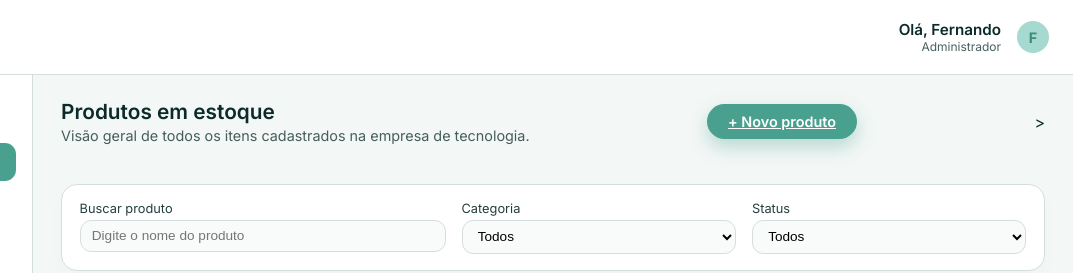
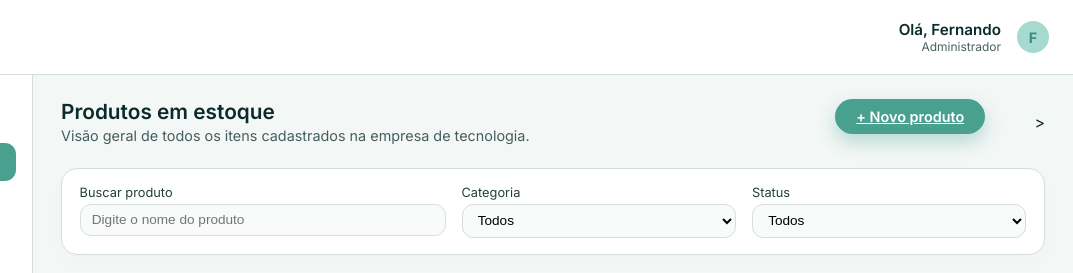
Before and after one commit to fernandoffarias/FeControle, a plain HTML site: page produtos.html in a window 1280 px wide. Shown: the top 273 px of the page, 207-1280 px from the left. Drawn offline with Linux system fonts and the light colour scheme.

Commit message:
Ajusta botão novo produto e cadastro

```diff
--- a/_css/produtos.css
+++ b/_css/produtos.css
@@ -10,12 +10,15 @@
   opacity: 0.75;
 }
 
-.produtos-header {
-  display: flex;
-  align-items: center;
-  justify-content: space-between;
-  gap: 1rem;
-  margin-bottom: 1rem;
+.produtos-header{
+    display:flex;
+    justify-content:space-between;
+    align-items:center;
+    width:100%;
+}
+
+.produtos-header .btn-primario{
+    margin-left:auto;
 }
 
 .btn-primario {
@@ -280,3 +283,34 @@
     width: 100%;
   }
 }
+.header-produtos-ajuste {
+  display: grid !important;
+  grid-template-columns: 1fr auto !important;
+  align-items: center !important;
+  width: 100% !important;
+}
+
+.header-produtos-ajuste .btn-primario {
+  justify-self: end !important;
+  margin-right: 260px !important;
+}
+.produtos-header {
+  position: relative !important;
+  width: 100% !important;
+}
+
+.produtos-header .btn-primario {
+  position: absolute !important;
+  right: 260px !important;
+  top: 0 !important;
+}
+.produtos-header {
+  display: flex !important;
+  align-items: center !important;
+  justify-content: space-between !important;
+}
+
+.produtos-header .btn-primario {
+  margin-left: auto !important;
+  transform: translateX(460px)
+}
--- a/produtos.html
+++ b/produtos.html
@@ -49,7 +49,7 @@
     <main class="content">
 
       <!-- Cabeçalho da página -->
-      <section class="produtos-header">
+      <section class="produtos-header header-produtos-ajuste">
         <div>
           <h1 class="titulo-pagina">Produtos em estoque</h1>
           <p class="subtitulo-pagina">Visão geral de todos os itens cadastrados na empresa de tecnologia.</p>
```
